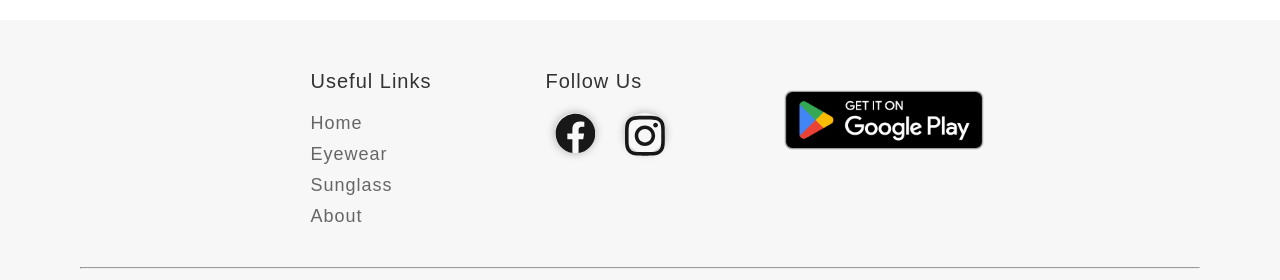
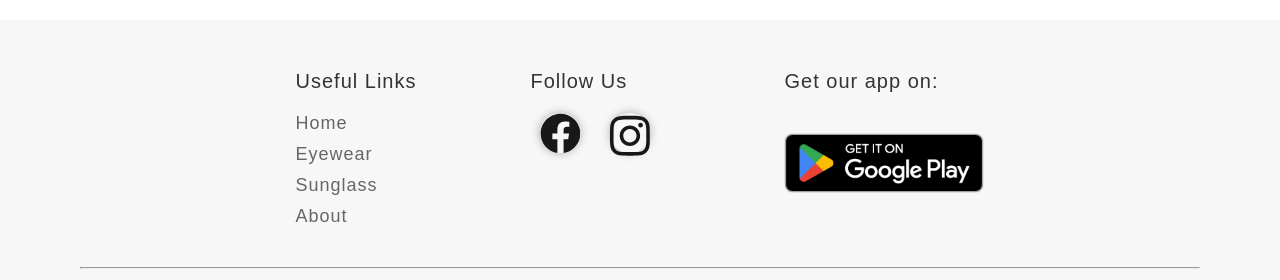
Before and after one commit to prerna-incronix/samplewebsite, a React (Create React App) app: page / in a window 1280 px wide. Shown: the part 1605-1885 px from the top of the page. Built offline with nearby package versions, Linux system fonts and the light colour scheme; no server answers; the database is empty.

Commit message:
footer icon fixed

```diff
--- a/src/Footer.js
+++ b/src/Footer.js
@@ -88,10 +88,13 @@ function Footer() {
             </div>
 
             {/* Google Play badge */}
+            <div className="footer-column">
+              <h2>Get our app on:</h2>
             <div className="google-play-badge">
               <a href="https://play.google.com/store">
                 <img src={GooglePlayBadge} alt="Google Play Badge" />
               </a>
+            </div>
             </div>
           </div>
           <hr></hr>
```
